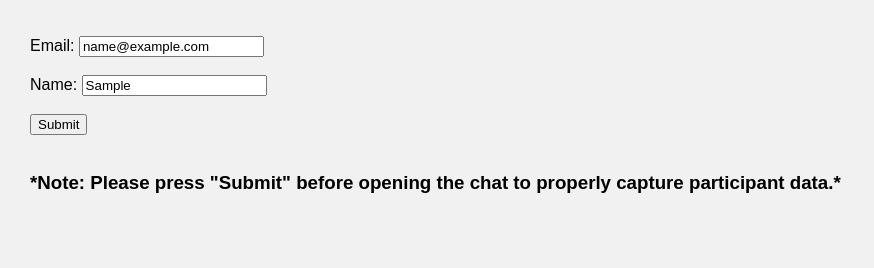
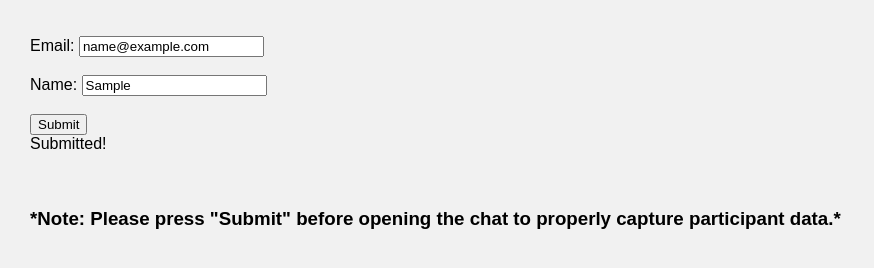
Before and after one commit to evanargenaltykans/evanargenaltykans.github.io, a plain HTML site: page BCHChat.html in a window 1280 px wide. Both pictures are taken after typing "name@example.com", "Sample" into the empty fields and a click on the button "Submit". Shown: the part 88-356 px from the top of the page, without its empty margins (0-874 px from the left). Drawn offline with Linux system fonts and the light colour scheme.

Commit message:
Added confirmation message to button

```diff
--- a/BCHChat.html
+++ b/BCHChat.html
@@ -14,7 +14,9 @@
           <label for="name">Name:</label>
           <input type="text" id="name" name="name" required><br><br>
 
-          <button type="button" id="submitButton">Submit</button>
+          <button onclick="showApprovedText()" type="button" id="submitButton">Submit</button>
+          <br>
+          <div id="approvedText" style="display: none;">Submitted!</div>
           <br>
           <br>
           <H3>*Note: Please press "Submit" before opening the chat to properly capture participant data.*</H3>
@@ -42,6 +44,10 @@
           });
         </script>
         <script>
+          function showApprovedText() {
+            var approvedText = document.getElementById("approvedText");
+            approvedText.style.display = "block";
+          }
           let emailValue;
           let nameValue;
           document.getElementById("submitButton").addEventListener("click", function () {
```
